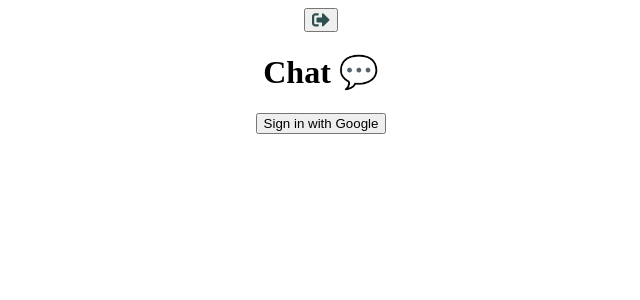
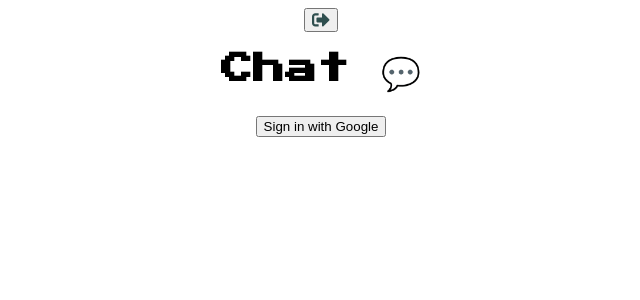
Before and after one commit to thaberl13/chat-app, a React (Create React App) app: page / in a window 1280 px wide. Shown: the top 300 px of the page, without its empty margins (319-959 px from the left). Built offline with nearby package versions, Linux system fonts and the light colour scheme; no server answers.

Commit message:
updated font and centered chat

```diff
--- a/public/index.html
+++ b/public/index.html
@@ -10,6 +10,7 @@
       content="Web site created using create-react-app"
     />
     <link rel="apple-touch-icon" href="%PUBLIC_URL%/logo192.png" />
+    <link href="https://fonts.googleapis.com/css2?family=Press+Start+2P&display=swap" rel="stylesheet">
     <!--
       manifest.json provides metadata used when your web app is installed on a
       user's mobile device or desktop. See https://developers.google.com/web/fundamentals/web-app-manifest/
--- a/src/App.css
+++ b/src/App.css
@@ -1,12 +1,12 @@
 .App {
+  font-family: 'Press Start 2P', cursive;
   text-align: center;
   max-width: 728px;
   margin: 0 auto;
+  justify-content: center;
+  position: relative;
 }
 
-.App-logo {
-
-}
 
 @media (prefers-reduced-motion: no-preference) {
 
--- a/src/index.css
+++ b/src/index.css
@@ -13,8 +13,8 @@
 }
 
 #chat-room{
-  font-size: 1.25rem;
-  color: white;
+  font-size: .75rem;
+  color: red;
   border: 1px solid #000000;
   text-align: left;
   border-radius: 10px;
@@ -23,15 +23,20 @@
   flex-flow: wrap;
   overflow-y:scroll;
   background: rgb(58, 58, 58);
+  position: absolute;
+  left: 25%;
+  top: 200%;
 }
 
 
 #send-message-button{
+  font-family: 'Press Start 2P', cursive;
   width: 20%;
-  background-color: rgb(140, 140, 243);
+  background-color:red;
 }
 
 input{
+  font-family: 'Press Start 2P', cursive;
   line-height: 1.5;
   width: 100%;
   font-size: 1.25rem;
```
